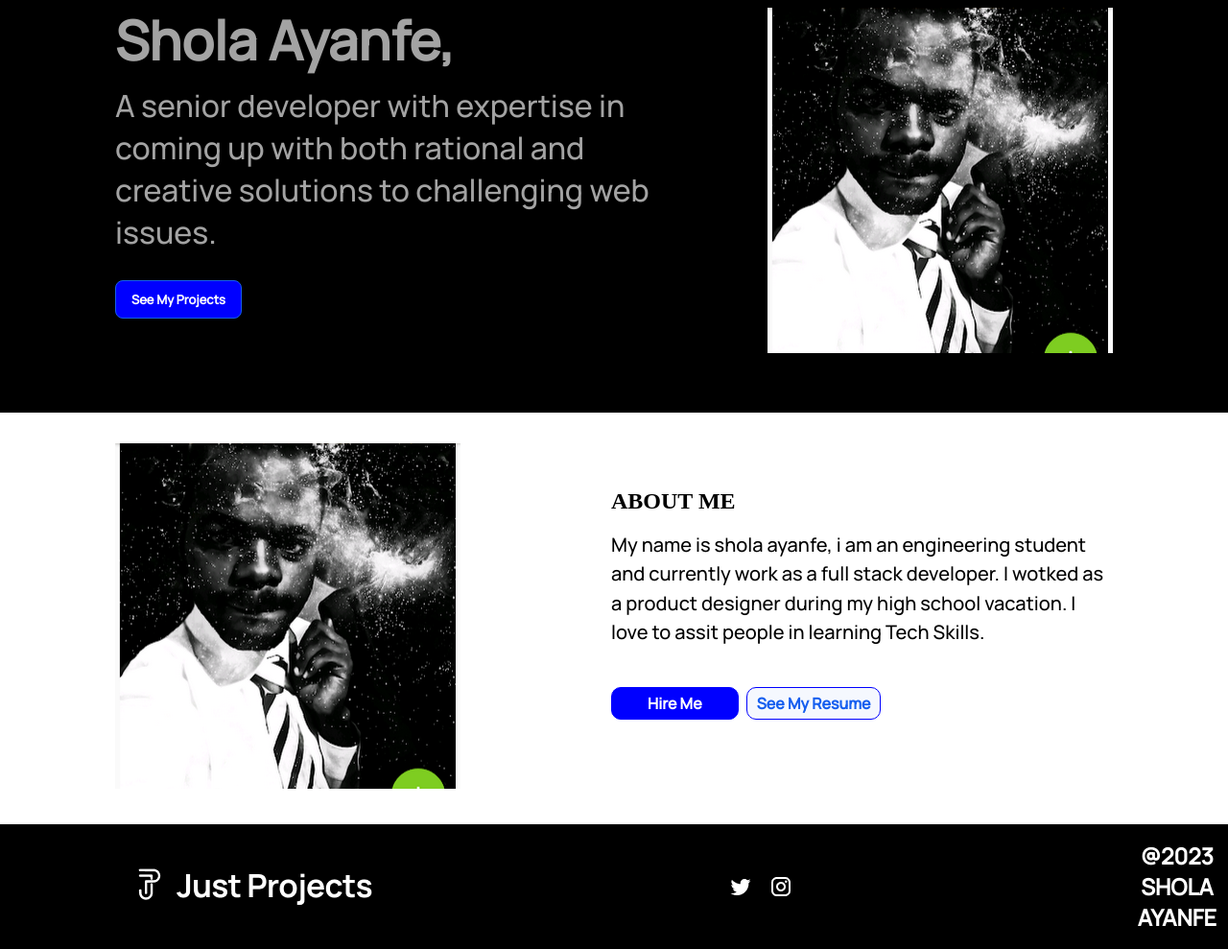
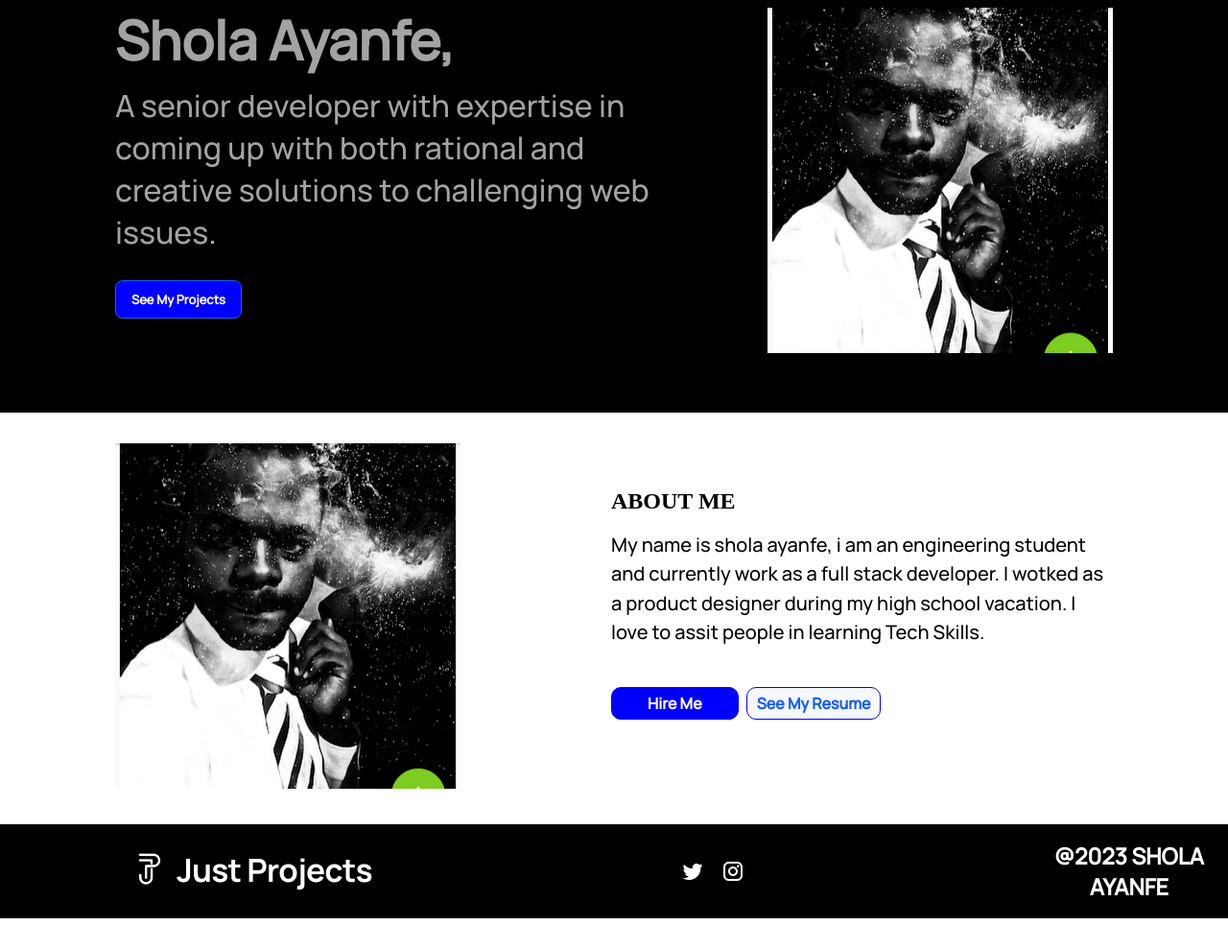
Before and after one commit to sholaayanfeoluwa/Portfolio-Assignment, a plain HTML site: page index.html in a window 1280 px wide. Shown: the part 165-1154 px from the top of the page at 96% size. After the commit the page ends 1122 px from the top, so only its background shows below. Drawn offline with Linux system fonts and the light colour scheme; a web font is replaced by a local one.

Commit message:
Update style.css

```diff
--- a/style.css
+++ b/style.css
@@ -183,7 +183,7 @@ footer {
     display: flex;
     align-items: center;
     text-align: center;
-    gap: 350px;
+    gap: 300px;
 
 }
 
```
